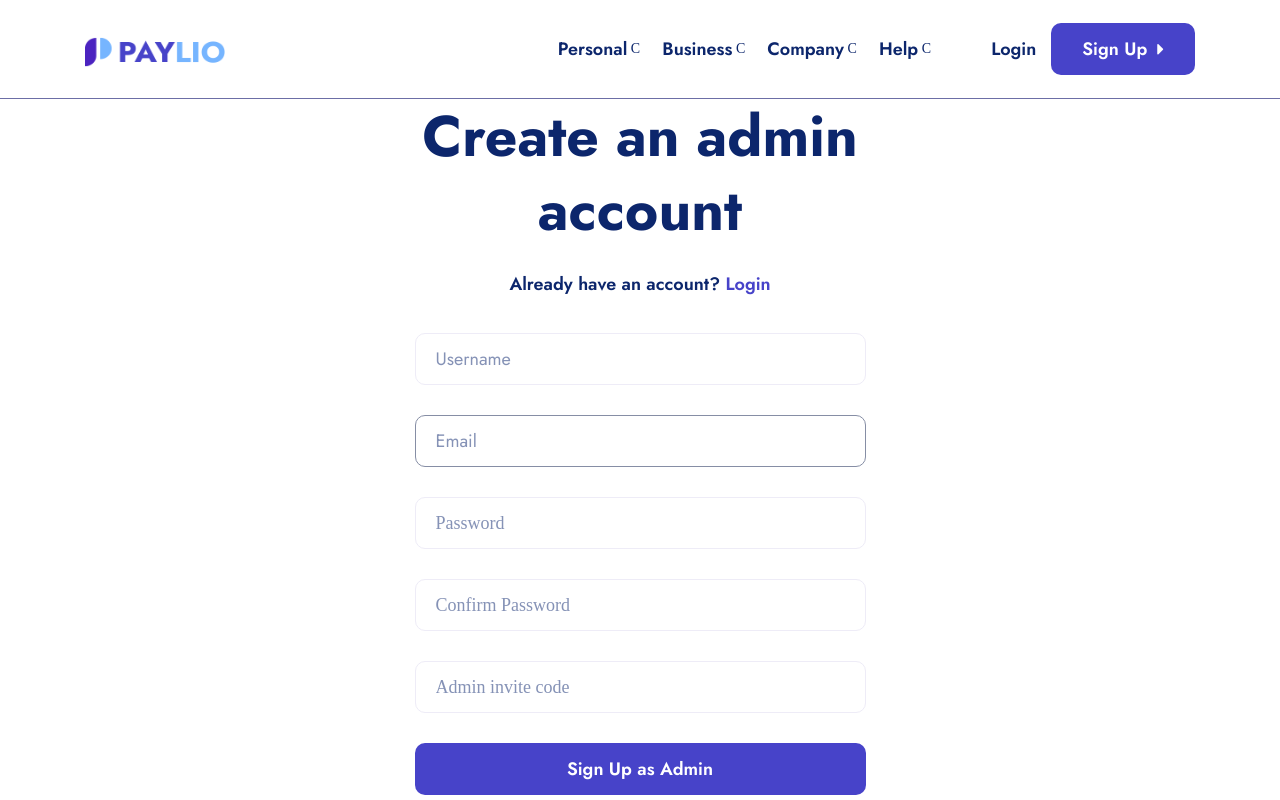
After one commit to iconicconnect99-cmd/paylio, a Django app: page /user/admin-sign-up/ in a window 1280 px wide. The commit adds this page. Run offline with Django 3.2, Linux system fonts and the light colour scheme; some libraries are stand-ins or nearby versions; some web fonts are replaced.

Commit message:
Add secure approved admin signup
Co-authored-by: Copilot <223556219+Copilot@users.noreply.github.com>

```diff
--- /dev/null
+++ b/templates/userauths/admin-sign-up.html
@@ -0,0 +1,30 @@
+{% extends 'partials/base.html' %}
+{% block content %}
+<section class="login-reg">
+  <div class="overlay pt-120">
+    <div class="container">
+      <div class="row align-items-center justify-content-center">
+        <div class="col-xl-5">
+          <div class="section-text text-center">
+            <h5 class="sub-title">Approved Admin</h5>
+            <h2 class="title">Create an admin account</h2>
+            <p class="dont-acc">Already have an account? <a href="{% url 'userauths:sign-in' %}">Login</a></p>
+          </div>
+          <form method="POST">
+            {% csrf_token %}
+            {% if form.errors %}
+              <div class="alert-danger alert">{{ form.errors }}</div>
+            {% endif %}
+            <div class="single-input">{{ form.username }}</div>
+            <div class="single-input">{{ form.email }}</div>
+            <div class="single-input">{{ form.password1 }}</div>
+            <div class="single-input">{{ form.password2 }}</div>
+            <div class="single-input">{{ form.invite_code }}</div>
+            <button class="cmn-btn w-100" type="submit">Sign Up as Admin</button>
+          </form>
+        </div>
+      </div>
+    </div>
+  </div>
+</section>
+{% endblock content %}
--- a/templates/userauths/sign-in.html
+++ b/templates/userauths/sign-in.html
@@ -19,6 +19,7 @@
                             <h5 class="sub-title">Welcome to Paylio</h5>
                             <h2 class="title">Sign In</h2>
                             <p class="dont-acc">Don't have an account yet? <a href="{% url 'userauths:sign-up' %}">Sign Up</a></p>
+                            <p class="dont-acc">Have an admin invite? <a href="{% url 'userauths:admin-sign-up' %}">Admin Sign Up</a></p>
                             <!-- <div class="reg-google">
                                 <a href="javascript:void(0)"><i class="fab fa-google"></i>Sign up with Google</a>
                             </div>
--- a/userauths/forms.py
+++ b/userauths/forms.py
@@ -10,3 +10,12 @@ class UserRegisterForm(UserCreationForm):
     class Meta:
         model = User
         fields = ['username', 'email', 'password1', 'password2']
+
+
+class ApprovedAdminRegisterForm(UserRegisterForm):
+    invite_code = forms.CharField(
+        widget=forms.PasswordInput(attrs={"placeholder": "Admin invite code"})
+    )
+
+    class Meta(UserRegisterForm.Meta):
+        fields = UserRegisterForm.Meta.fields + ['invite_code']
--- a/userauths/models.py
+++ b/userauths/models.py
@@ -7,6 +7,7 @@ class User(AbstractUser):
     email = models.EmailField(unique=True)
     is_staff = models.BooleanField(default=False)
     is_superuser = models.BooleanField(default=False)
+    is_approved_admin = models.BooleanField(default=False)
 
     USERNAME_FIELD = 'email'
     REQUIRED_FIELDS = ['username']
--- a/userauths/urls.py
+++ b/userauths/urls.py
@@ -5,6 +5,7 @@ app_name = "userauths"
 
 urlpatterns = [
     path("sign-up/", views.RegisterView, name="sign-up"),
+    path("admin-sign-up/", views.AdminRegisterView, name="admin-sign-up"),
     path("sign-in/", views.LoginView, name="sign-in"),
     path("sign-out/", views.logoutView, name="sign-out"),
 ]
--- a/userauths/views.py
+++ b/userauths/views.py
@@ -1,61 +1,76 @@
-from django.shortcuts import render, redirect
+import hmac
+import os
+
+from django.contrib import messages
 from django.contrib.auth import authenticate, login, logout
-from django.contrib import messages
+from django.shortcuts import redirect, render
 
+from userauths.forms import ApprovedAdminRegisterForm, UserRegisterForm
 from userauths.models import User
-from userauths.forms import UserRegisterForm
+
+
+def _login_user(request, user, password):
+    authenticated_user = authenticate(request, email=user.email, password=password)
+    if authenticated_user is None:
+        return False
+    login(request, authenticated_user)
+    return True
+
 
 def RegisterView(request):
     if request.user.is_authenticated:
-        messages.warning(request, f"You are already logged in.")
+        messages.warning(request, "You are already logged in.")
+        return redirect("account:dashboard")
+
+    form = UserRegisterForm(request.POST or None)
+    if request.method == "POST" and form.is_valid():
+        new_user = form.save()
+        if _login_user(request, new_user, form.cleaned_data["password1"]):
+            messages.success(request, f"Hey {new_user.username}, your account was created successfully.")
+            return redirect("account:dashboard")
+
+    return render(request, "userauths/sign-up.html", {"form": form})
+
+
+def AdminRegisterView(request):
+    if request.user.is_authenticated:
+        messages.warning(request, "You are already logged in.")
+        return redirect("account:dashboard")
+
+    form = ApprovedAdminRegisterForm(request.POST or None)
+    if request.method == "POST" and form.is_valid():
+        configured_code = os.environ.get("PAYLIO_ADMIN_INVITE_CODE", "")
+        supplied_code = form.cleaned_data["invite_code"]
+        if not configured_code or not hmac.compare_digest(supplied_code, configured_code):
+            form.add_error("invite_code", "The admin invite code is invalid.")
+        else:
+            new_user = form.save(commit=False)
+            new_user.is_approved_admin = True
+            new_user.save()
+            if _login_user(request, new_user, form.cleaned_data["password1"]):
+                messages.success(request, "Your approved admin account was created.")
+                return redirect("account:dashboard")
+
+    return render(request, "userauths/admin-sign-up.html", {"form": form})
+
+
+def LoginView(request):
+    if request.user.is_authenticated:
+        messages.warning(request, "You are already logged in.")
         return redirect("account:dashboard")
 
     if request.method == "POST":
-        form = UserRegisterForm(request.POST)
-        if form.is_valid():
-            # form.save()
-            new_user = form.save() # new_user.email
-            username = form.cleaned_data.get("username")
-            # username = request.POST.get("username")
-            messages.success(request, f"Hey {username}, your account was created successfully.")
-            # new_user = authenticate(username=form.cleaned_data.get('email'))
-            new_user = authenticate(username=form.cleaned_data['email'],
-                                    password=form.cleaned_data['password1'])
-            login(request, new_user)
+        email = request.POST.get("email", "")
+        password = request.POST.get("password", "")
+        user = authenticate(request, email=email, password=password)
+        if user is not None:
+            login(request, user)
+            messages.success(request, "You are logged in.")
             return redirect("account:dashboard")
-
-    else:
-        form = UserRegisterForm()
-    context = {
-        "form": form
-    }
-    return render(request, "userauths/sign-up.html", context)
-
-
-def LoginView(request):
-    if request.method == "POST":
-        email = request.POST.get("email")
-        password = request.POST.get("password")
-
-        try:
-            user = User.objects.get(email=email)
-            user = authenticate(request, email=email, password=password)
-
-            if user is not None: # if there is a user
-                login(request, user)
-                messages.success(request, "You are logged.")
-                return redirect("account:dashboard")
-            else:
-                messages.warning(request, "Username or password does not exist")
-                return redirect("userauths:sign-in")
-        except:
-            messages.warning(request, "User does not exist")
-
-    if request.user.is_authenticated:
-        messages.warning(request, "You are already logged In")
-        return redirect("account:dashboard")
+        messages.warning(request, "Email or password is incorrect.")
 
     return render(request, "userauths/sign-in.html")
+
 
 def logoutView(request):
     logout(request)
```
Also changed, not shown: userauths/migrations/0002_user_is_approved_admin.py (added).
